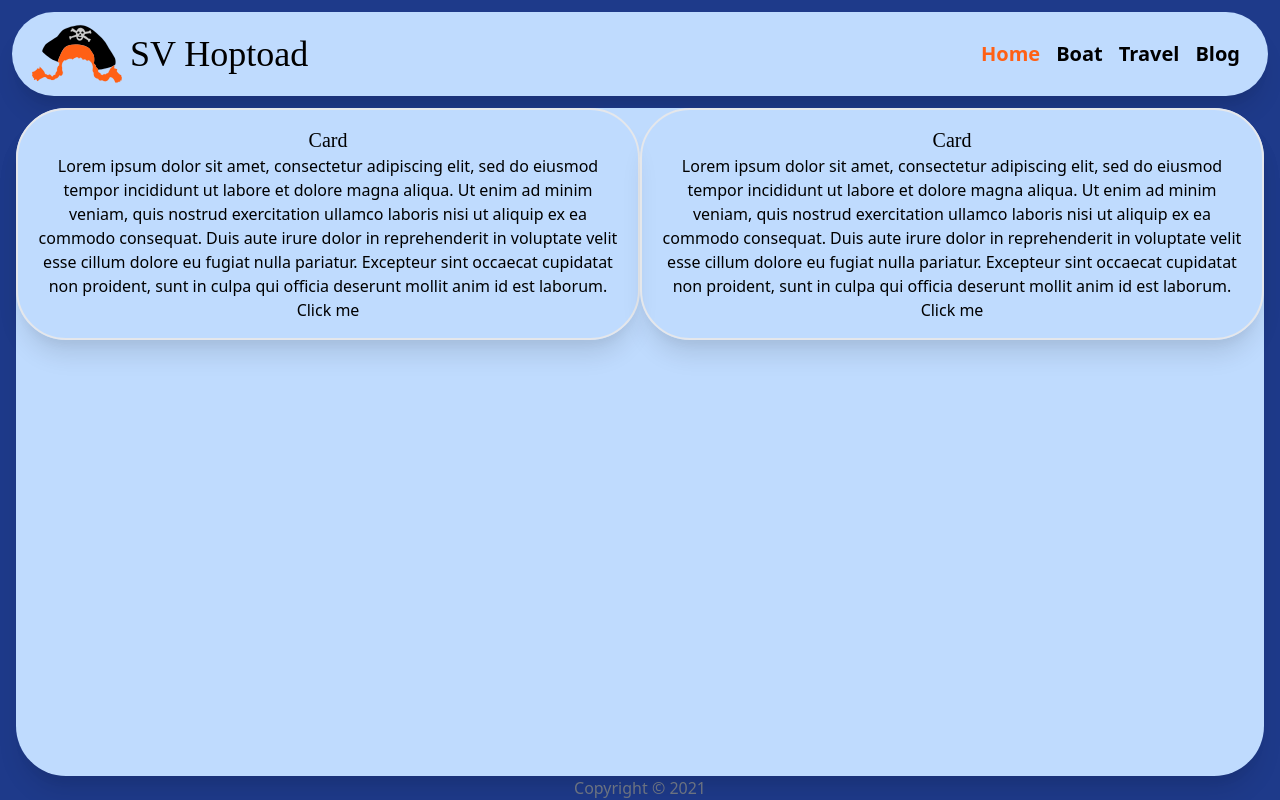
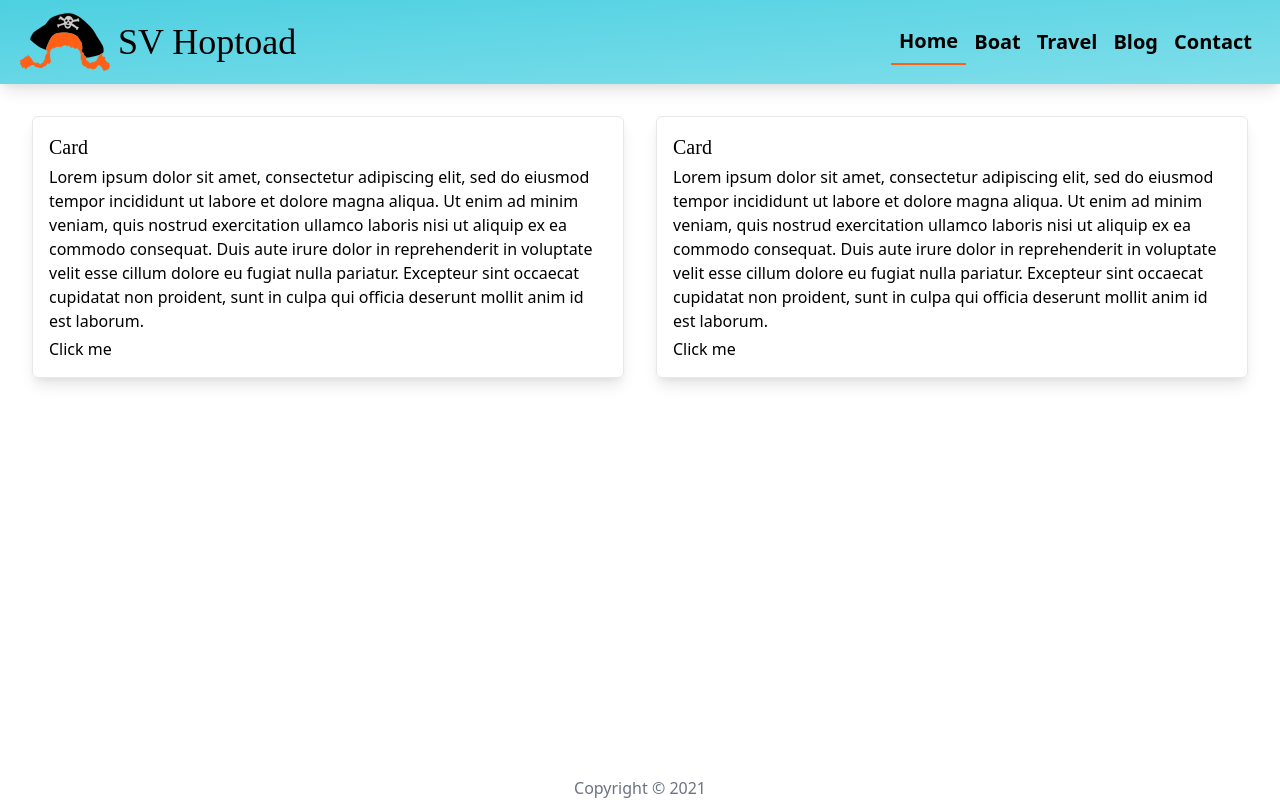
Before and after one commit to shawnstolsig/svhoptoad, a Next.js app: page / in a window 1280 px wide. Built offline with nearby package versions, Linux system fonts and the light colour scheme; a web font is replaced by a local one.

Commit message:
removed cartoon look

```diff
--- /dev/null
+++ b/components/border.js
@@ -0,0 +1,15 @@
+import clsx from "clsx";
+
+const Border = ({sides = 'all', children}) => {
+
+    return (
+        <div className={clsx(
+            `bg-gradient-to-br from-cyan-500 to-cyan-200`,
+            sides === 'all' ? `p-0.5` : `p${sides}-0.5`,
+        )}>
+            {children}
+        </div>
+    );
+}
+
+export default Border;
--- a/components/card/card-actions.js
+++ b/components/card/card-actions.js
@@ -2,8 +2,7 @@ import clsx from "clsx";
 
 export default function CardActions({children}){
     return (
-        <div className={clsx(
-        )}>
+        <div className={`mt-1`}>
             {children}
         </div>
     )
--- a/components/card/card-content.js
+++ b/components/card/card-content.js
@@ -2,8 +2,7 @@ import clsx from "clsx";
 
 export default function CardContent({children}){
     return (
-        <div className={clsx(
-        )}>
+        <div className={`my-1`}>
             {children}
         </div>
     )
--- a/components/card/card-title.js
+++ b/components/card/card-title.js
@@ -2,9 +2,7 @@ import clsx from "clsx";
 
 export default function CardTitle({children}){
     return (
-        <h1 className={clsx(
-            `font-cooperBlack text-xl`,
-        )}>
+        <h1 className={`font-cooperBlack text-xl mb-1`}>
             {children}
         </h1>
     )
--- a/components/card/card.js
+++ b/components/card/card.js
@@ -6,11 +6,7 @@ import CardActions from './card-actions';
 
 export default function Card({children}){
     return (
-        <div className={clsx(
-            `p-4`,
-            `rounded-xl shadow-xl`,
-            `border-2`
-        )}>
+        <div className={`p-4 rounded-md shadow-lg border m-4`}>
             {children}
         </div>
     )
--- a/components/layout.js
+++ b/components/layout.js
@@ -5,20 +5,12 @@ import Footer from './footer';
 
 const Layout = ({children}) => {
     return (
-        <body className={clsx(
-        `flex flex-col min-h-screen`,
-        `bg-blue-900`   //`bg-themeDarkBlue`
-        )}>
-            <Navbar/>
-            <main className={clsx(
-                'mx-4',
-                `bg-blue-200`,   // `bg-themeLightBlue`,
-                'flex-grow text-center h-auto',
-                'rounded-xl shadow-xl',
-            )}>
-            {children}
+        <body className={`flex flex-col min-h-screen`}>
+            <Navbar />
+            <main className={'flex-grow h-auto m-4'}>
+                {children}
             </main>
-            <Footer/>
+            <Footer />
         </body>
     );
 }
--- a/components/navbar.js
+++ b/components/navbar.js
@@ -3,6 +3,7 @@ import Link from 'next/link';
 import {useRouter} from 'next/router';
 import clsx from "clsx";
 
+import Border from "./border";
 import logo from '../public/pippi.svg'
 
 const StyledLink = ({text, path}) => {
@@ -11,10 +12,8 @@ const StyledLink = ({text, path}) => {
     return (
         <Link href={path}>
             <a className={clsx(
-                `p-2`,
-                `text-xl font-bold`,
-                router.pathname === path && 'text-themeOrange',
-                router.pathname !== path && 'text-black',
+                `p-2 text-xl font-bold text-black`,
+                router.pathname === path && 'border-b-2 border-themeOrange',
             )}>{text}</a>
         </Link>
     );
@@ -26,31 +25,23 @@ const Navbar = () => {
         {text: 'Boat', path: '/boat'},
         {text: 'Travel', path: '/travel'},
         {text: 'Blog', path: '/blog'},
+        {text: 'Contact', path: '/contact'},
     ];
 
     return (
-        <nav className={clsx(
-            `py-3 px-5 m-3`,
-            `flex justify-between items-center`,
-            `shadow-xl rounded-xl`,
-            'bg-blue-200',   // `bg-themeLightBlue`,
-        )}>
+        <Border sides={'b'}>
+            <nav className={`flex justify-between items-center py-3 px-5 shadow-lg bg-gradient-to-br from-cyan-300 to-cyan-200`}>
                 <div className={`flex items-center`}>
                     <Image src={logo} height={60} width={90}/>
-                <h1 className={clsx(
-                    `ml-2`,
-                    `font-cooperBlack text-4xl`,
-                    `invisible md:visible`
-                )}>SV Hoptoad</h1>
+                    <h1 className={`font-cooperBlack text-4xl ml-2 invisible md:visible`}>SV Hoptoad</h1>
                 </div>
-            <div className={clsx(
-                `flex justify-between items-center`
-            )}>
+                <div className={`flex justify-between items-center`}>
                     {links.map(({text, path}, i) => (
                         <StyledLink text={text} path={path} key={i}/>
                     ))}
                 </div>
             </nav>
+        </Border>
     );
 }
 
--- /dev/null
+++ b/pages/contact/index.js
@@ -0,0 +1,20 @@
+import Head from "next/head";
+
+import Border from "../../components/border";
+
+const Contact = () => {
+    return (
+        <>
+            <Head>
+                <title>SV Hoptoad | Contact</title>
+            </Head>
+            <Border sides={'all'}>
+                <div className={'bg-white p-2'}>
+                    hi
+                </div>
+            </Border>
+        </>
+    );
+}
+
+export default Contact;
--- a/tailwind.config.js
+++ b/tailwind.config.js
@@ -7,25 +7,32 @@ module.exports = {
     theme: {
         extend: {
             colors: {
-                themeLightBlue: '#D0E8F2',
-                themeLightGreen: '#D9DAB0',
-                themeKhaki: '#FBEEAC',
-                themeDarkBlue: '#383E56',
+                cyan: {
+                    "50": "#e0f7fa",
+                    "100": "#b2ebf2",
+                    "200": "#80deea",
+                    "300": "#4dd0e1",
+                    "400": "#26c6da",
+                    "500": "#00bcd4",
+                    "600": "#00acc1",
+                    "700": "#0097a7",
+                    "800": "#00838f",
+                    "900": "#006064",
+                },
                 themeOrange: '#FF6015',
             },
             fontFamily: {
                 cooperBlack: ['cooper-black-std']
             },
-            borderRadius: {
-                'xl': '50px'
-            }
+            // borderRadius: {
+            //     'xl': '50px'
+            // }
         }
     }
 };
 
-/*colors:*/
-/*light blue: D0E8F2*/
-/*light green: D9DAB0*/
-/*khaki: FBEEAC*/
-/*dark blue: 383E56*/
-/*orange: FF6015*/
+// themeLightBlue: '#D0E8F2',
+// themeLightGreen: '#D9DAB0',
+// themeKhaki: '#FBEEAC',
+// themeDarkBlue: '#383E56',
+// themeOrange: '#FF6015',
```
Lines whose indentation alone changed are shown as unchanged.
